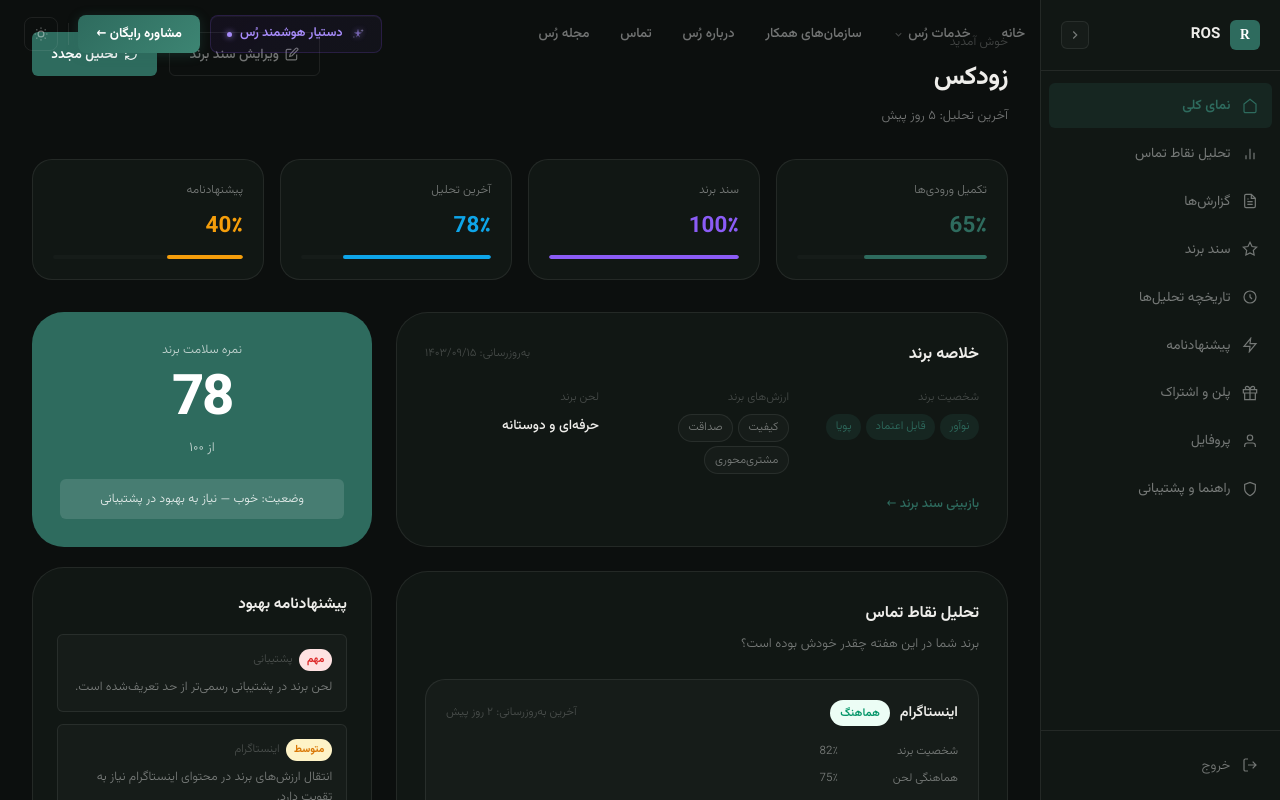
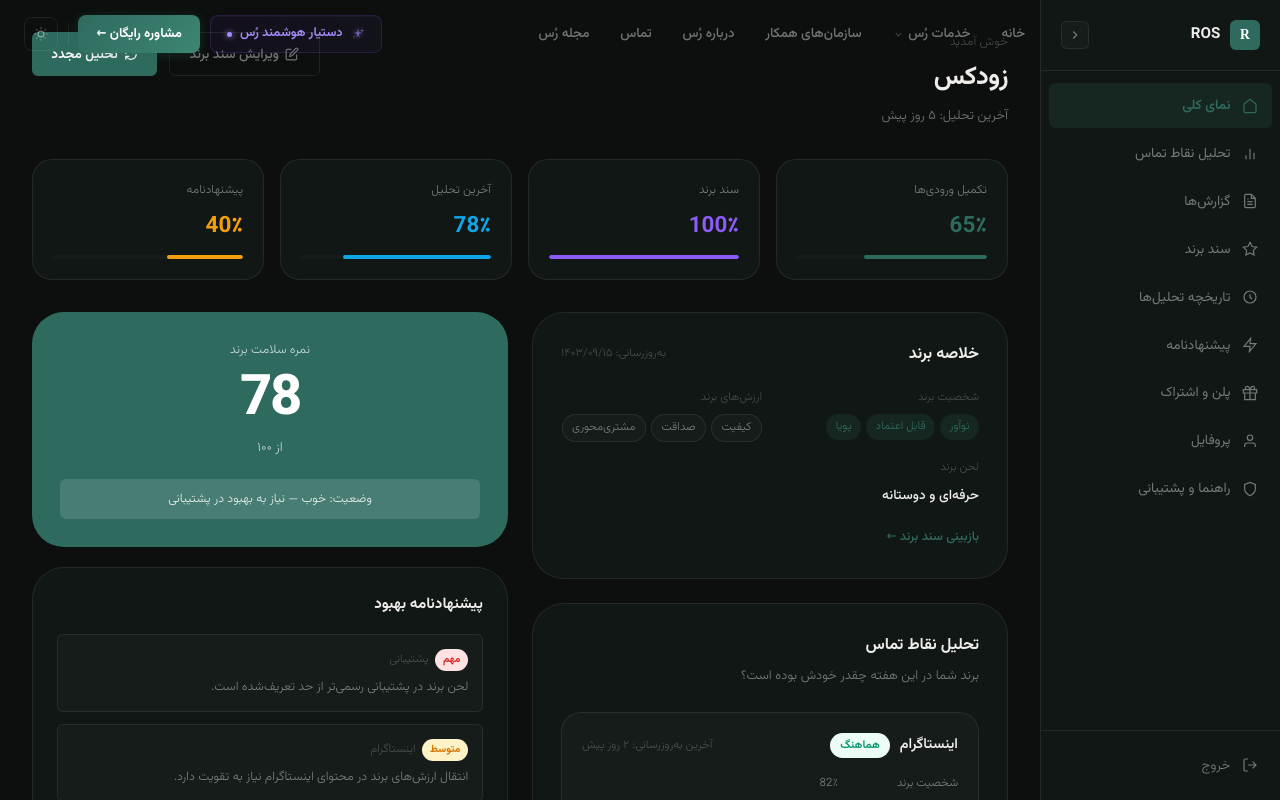
Before and after one commit to SalehGoML/ROS_branding, a Next.js app: page /dashboard in a window 1280 px wide. Shown: the top 800 px of the page. Built offline with nearby package versions, Linux system fonts and the light colour scheme.

Commit message:
fix responsive from about team resume page

```diff
--- a/app/dashboard/page.tsx
+++ b/app/dashboard/page.tsx
@@ -205,7 +205,7 @@ export default function DashboardPage() {
 
       {/* Progress bar row */}
       <div style={{
-        display: 'grid', gridTemplateColumns: 'repeat(4, 1fr)',
+        display: 'grid', gridTemplateColumns: 'repeat(auto-fit, minmax(min(100%, 180px), 1fr))',
         gap: '1rem', marginBottom: '2rem',
       }}>
         {[
@@ -239,7 +239,7 @@ export default function DashboardPage() {
         ))}
       </div>
 
-      <div style={{ display: 'grid', gridTemplateColumns: '1fr 340px', gap: '1.5rem', alignItems: 'start' }}>
+      <div style={{ display: 'grid', gridTemplateColumns: 'repeat(auto-fit, minmax(min(100%, 320px), 1fr))', gap: '1.5rem', alignItems: 'start' }}>
         <div style={{ display: 'flex', flexDirection: 'column', gap: '1.5rem' }}>
 
           {/* Brand Snapshot */}
@@ -257,7 +257,7 @@ export default function DashboardPage() {
                 به‌روزرسانی: {mockBrand.lastUpdate}
               </div>
             </div>
-            <div style={{ display: 'grid', gridTemplateColumns: 'repeat(3, 1fr)', gap: '1rem' }}>
+            <div style={{ display: 'grid', gridTemplateColumns: 'repeat(auto-fit, minmax(min(100%, 200px), 1fr))', gap: '1rem' }}>
               <div>
                 <div style={{ fontSize: '.72rem', color: 'var(--c-text-light)', marginBottom: '.4rem' }}>شخصیت برند</div>
                 <div style={{ display: 'flex', gap: '.3rem', flexWrap: 'wrap' }}>
```
